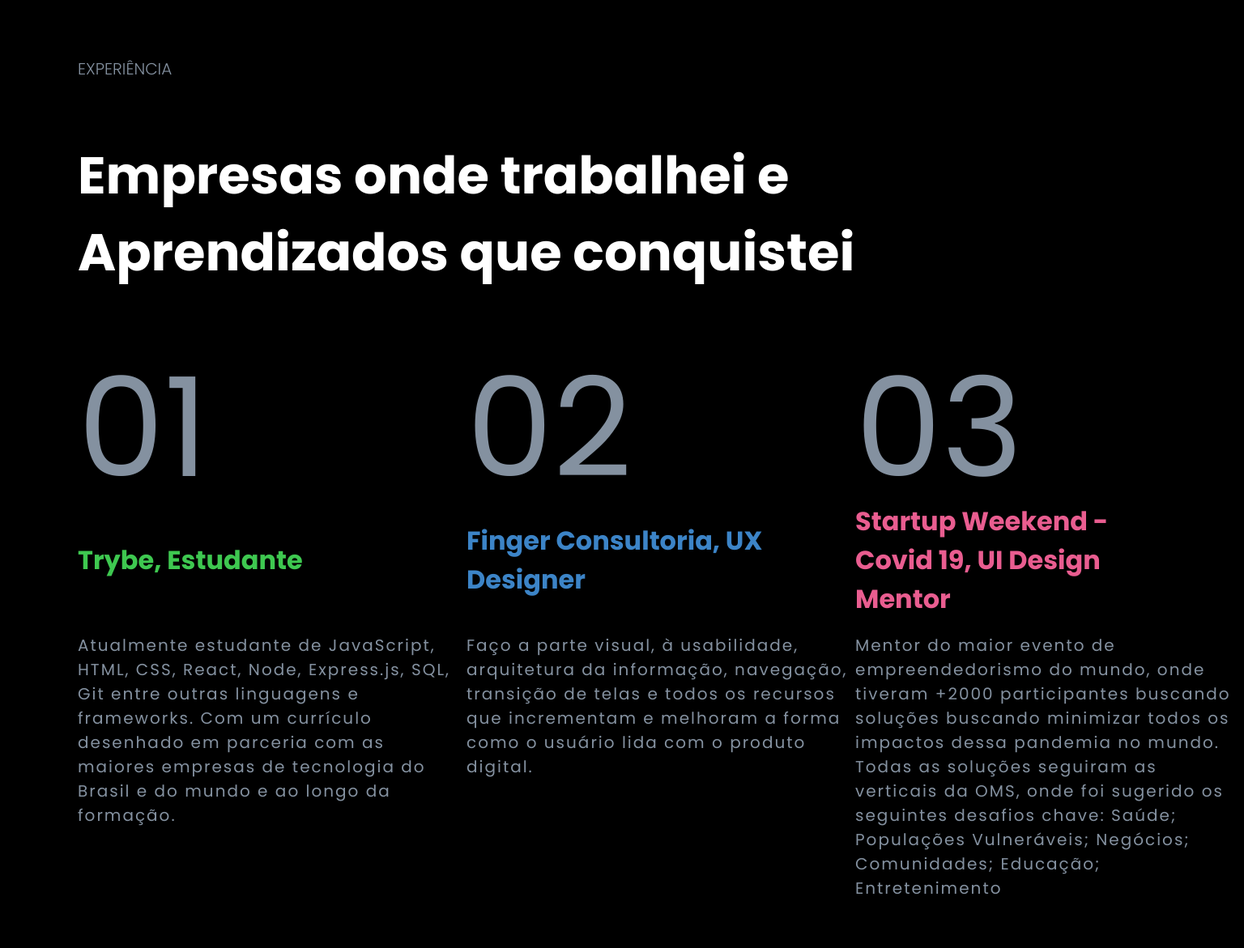
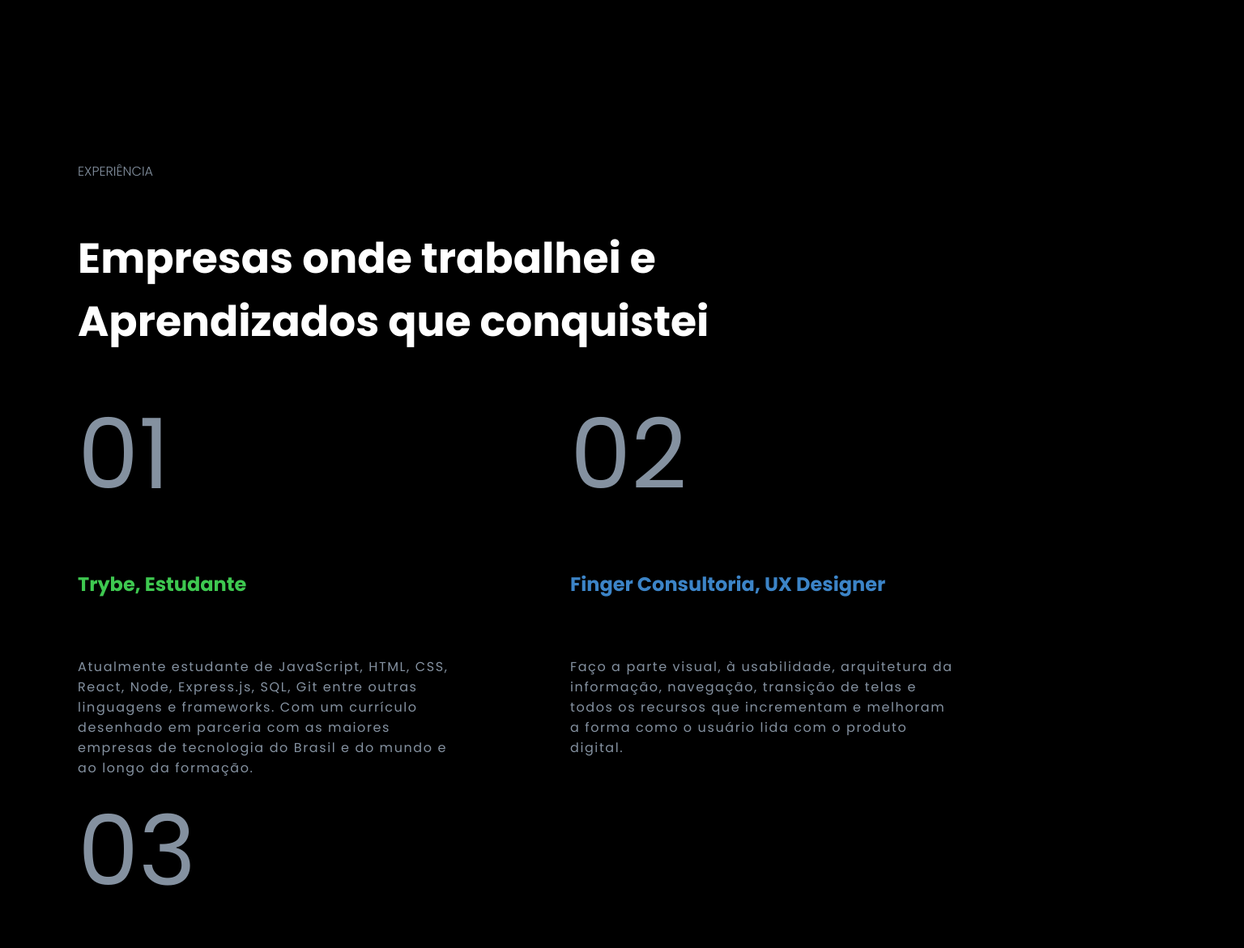
Before and after one commit to Scriblet/Portfolio, a React (Create React App) app: page / in a window 1280 px wide. Shown: the part 1011-2182 px from the top of the page at 81% size, 1536 px wide, since content can reach past the window. Built offline with nearby package versions, Linux system fonts and the light colour scheme.

Commit message:
Organização responsividade

```diff
--- a/src/App.css
+++ b/src/App.css
@@ -20,6 +20,7 @@ body {
 .header-menu {
   display: flex;
   align-items: center;
+  height: 40px;
   margin: 0;
 }
 
@@ -48,14 +49,12 @@ body {
 .presentation-img {
   margin: 64px;
   max-width: 1180px;
-  min-width: 640px;
   width: 920px;
 }
 
 .presentation-container {
   background: rgba(24, 24, 35, 0.75);
   height: auto;
-  min-width: 50vw;
   max-width: 1000px;
   padding: 2vw 0 2vw 4vw;
 }
@@ -85,17 +84,19 @@ body {
   color: #8491a0;
   font-weight: 300;
   text-transform: uppercase;
+  font-size: 16px;
 }
 
 .experience-briefing {
-  font-size: 64px;
+  font-size: 52px;
   max-width: 1200px;
 }
 
 .experience-list {
-  align-items: flex-start;
+  /* align-items: flex-start; */
   display: flex;
   justify-content: space-between;
+  flex-wrap: wrap;
 }
 
 .experience-info {
@@ -105,16 +106,16 @@ body {
 
 .experience-info-id {
   color: #8491a0;
-  font-size: 170px;
+  font-size: 120px;
   font-weight: 400;
-  height: 200px;
+  height: 160px;
   margin: 0;
 }
 
 .experience-info-title {
   align-items: center;
   display: flex;
-  font-size: 32px;
+  font-size: 24px;
   height: 180px;
   margin: 0;
   width: 400px;
@@ -122,7 +123,7 @@ body {
 
 .experience-info-text {
   color: #8491a0;
-  font-size: 20px;
+  font-size: 16px;
   letter-spacing: 0.1em;
   width: 480px;
 }
@@ -136,10 +137,14 @@ body {
   height: 500px;
   padding-left: 64px;
   margin-bottom: 128px;
+  max-width: 100%;
 }
 
 .value-text-container {
-align-self: center;
+  display: flex;
+  flex-direction: column;
+  align-self: center;
+  max-height: 500px;
 }
 
 .value-img {
```
Also changed, not shown: 1 other file (tests, documents, lock files or other folders).
